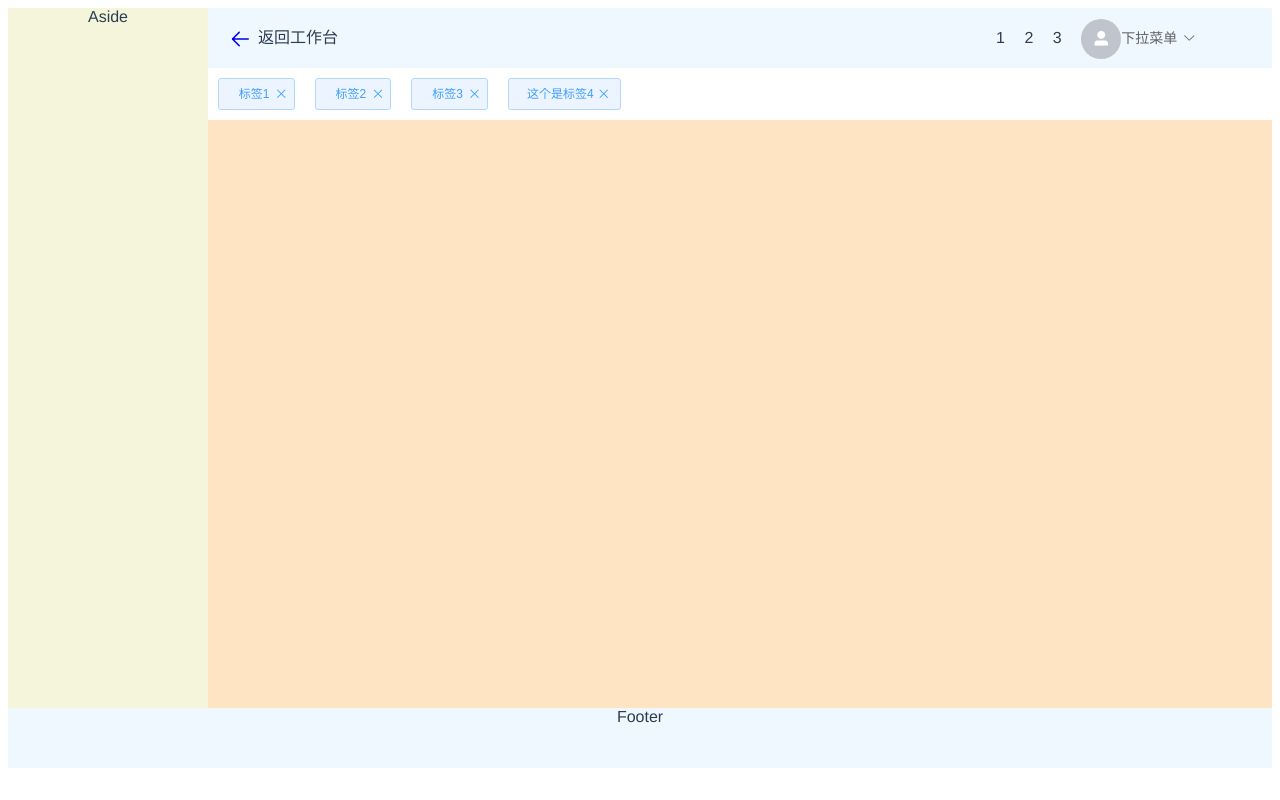
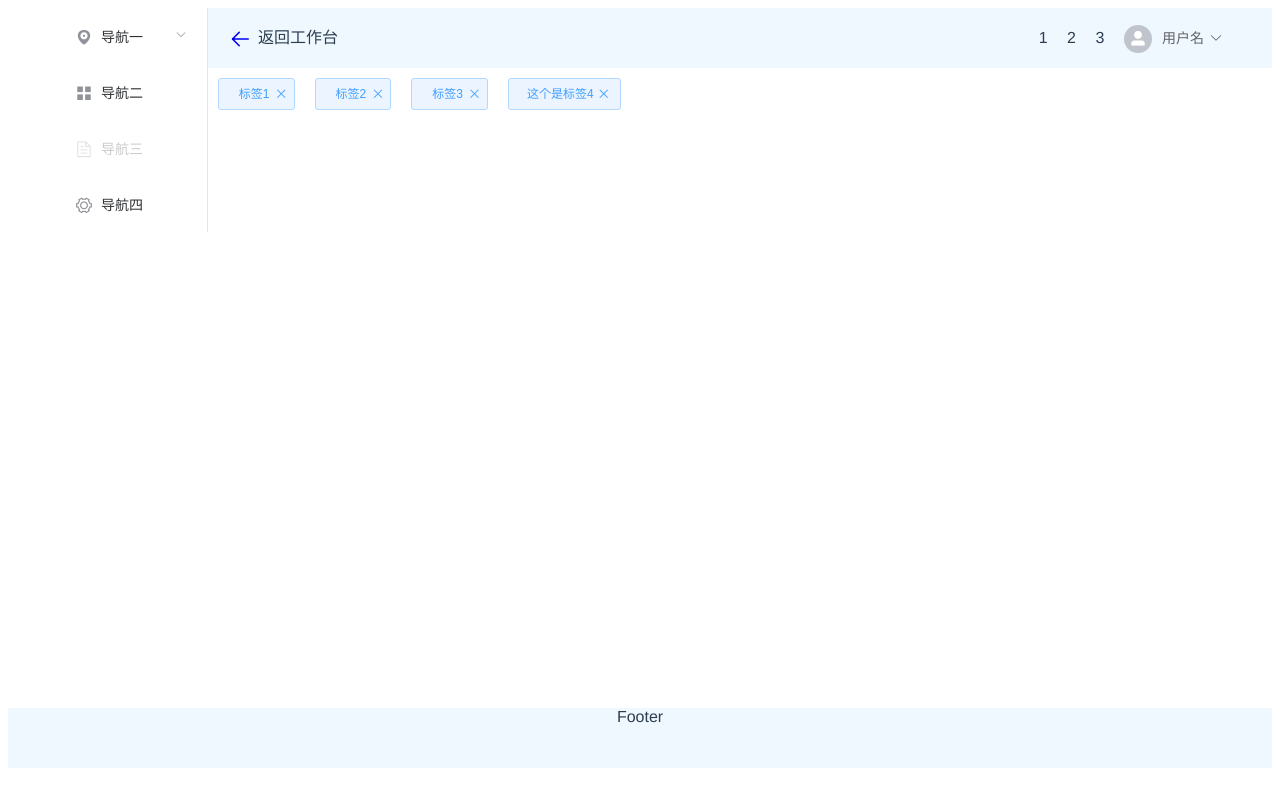
Before and after one commit to Exchar/p2pfinanceByvue2, a Vue app: page / in a window 1280 px wide. Built offline with nearby package versions, Linux system fonts and the light colour scheme.

Commit message:
直接放弃

```diff
--- a/src/components/home/HeaderAction.vue
+++ b/src/components/home/HeaderAction.vue
@@ -5,7 +5,7 @@
         ><router-link to="/"><i class="el-icon-back"></i></router-link
         >返回工作台</el-col
       >
-      <el-col :span="14"></el-col>
+      <el-col :span="15"></el-col>
       <el-col :span="2">
         <el-row>
           <el-col :span="8">1</el-col>
@@ -13,18 +13,16 @@
           <el-col :span="8">3</el-col>
         </el-row>
       </el-col>
-      <el-col :span="4">
-        <el-avatar icon="el-icon-user-solid"></el-avatar>
+      <el-col :span="3">
+        <el-avatar :size="28" icon="el-icon-user-solid"></el-avatar>
         <el-dropdown>
           <span class="el-dropdown-link">
-            下拉菜单<i class="el-icon-arrow-down el-icon--right"></i>
+            {{ username }}<i class="el-icon-arrow-down el-icon--right"></i>
           </span>
           <el-dropdown-menu slot="dropdown">
-            <el-dropdown-item>黄金糕</el-dropdown-item>
-            <el-dropdown-item>狮子头</el-dropdown-item>
-            <el-dropdown-item>螺蛳粉</el-dropdown-item>
-            <el-dropdown-item disabled>双皮奶</el-dropdown-item>
-            <el-dropdown-item divided>蚵仔煎</el-dropdown-item>
+            <el-dropdown-item>个人信息维护</el-dropdown-item>
+            <el-dropdown-item>帮助</el-dropdown-item>
+            <el-dropdown-item>注销</el-dropdown-item>
           </el-dropdown-menu>
         </el-dropdown>
       </el-col>
@@ -36,7 +34,12 @@
 export default {
   name: "LeftMenu",
   computed: {},
-  methods: {}
+  methods: {},
+  data() {
+    return {
+      username: "用户名"
+    };
+  }
 };
 </script>
 
@@ -45,6 +48,12 @@ export default {
   line-height: 60px;
   height: 60px;
   text-align: left;
+}
+.el-avatar {
+  margin-right: 10px;
+}
+.el-dropdown {
+  cursor: pointer;
 }
 .backBtn i {
   font-size: 24px !important;
--- /dev/null
+++ b/src/components/home/LeftMenu.vue
@@ -0,0 +1,70 @@
+<template>
+  <div class="leftMenu">
+    <el-menu
+      default-active="1"
+      class="el-menu-vertical-demo"
+      :collapse="isCollapse"
+    >
+      <el-submenu index="1">
+        <template slot="title">
+          <i class="el-icon-location"></i>
+          <span slot="title">导航一</span>
+        </template>
+        <el-menu-item-group>
+          <span slot="title">分组一</span>
+          <el-menu-item index="1-1">选项1</el-menu-item>
+          <el-menu-item index="1-2">选项2</el-menu-item>
+        </el-menu-item-group>
+        <el-menu-item-group title="分组2">
+          <el-menu-item index="1-3">选项3</el-menu-item>
+        </el-menu-item-group>
+        <el-submenu index="1-4">
+          <span slot="title">选项4</span>
+          <el-menu-item index="1-4-1">选项1</el-menu-item>
+        </el-submenu>
+      </el-submenu>
+      <el-menu-item index="2">
+        <i class="el-icon-menu"></i>
+        <span slot="title">导航二</span>
+      </el-menu-item>
+      <el-menu-item index="3" disabled>
+        <i class="el-icon-document"></i>
+        <span slot="title">导航三</span>
+      </el-menu-item>
+      <el-menu-item index="4">
+        <i class="el-icon-setting"></i>
+        <span slot="title">导航四</span>
+      </el-menu-item>
+    </el-menu>
+  </div>
+</template>
+
+<script>
+export default {
+  data() {
+    return {
+      isCollapse: false
+    };
+  },
+  methods: {
+    handleOpen(key, keyPath) {
+      console.log(key, keyPath);
+    },
+    handleClose(key, keyPath) {
+      console.log(key, keyPath);
+    }
+  }
+};
+</script>
+
+<style scoped>
+.el-radio-group {
+  position: absolute;
+  bottom: 20px;
+  left: 0;
+  right: 0;
+}
+.leftMenu {
+  position: relative;
+}
+</style>
--- a/src/views/Home.vue
+++ b/src/views/Home.vue
@@ -1,7 +1,9 @@
 <template>
   <div class="main">
     <el-container>
-      <el-aside width="200px">Aside</el-aside>
+      <el-aside width="200px">
+        <LeftMenu></LeftMenu>
+      </el-aside>
       <el-container>
         <el-header>
           <HeaderAction></HeaderAction>
@@ -22,11 +24,13 @@
 // @ is an alias to /src
 import HeaderAction from "@/components/home/HeaderAction";
 import HeaderTab from "@/components/home/HeaderTab";
+import LeftMenu from "@/components/home/LeftMenu";
 export default {
   name: "Home",
   components: {
     HeaderAction,
-    HeaderTab
+    HeaderTab,
+    LeftMenu
   }
 };
 </script>
@@ -34,18 +38,14 @@ export default {
 body {
   overflow-x: hidden;
 }
-.main{
+.main {
   min-width: 800px;
 }
 .el-header,
 .el-footer {
   background-color: aliceblue;
 }
-.el-main {
-  background-color: bisque;
-}
 .el-aside {
-  background-color: beige;
   min-height: 700px;
 }
 </style>
```
